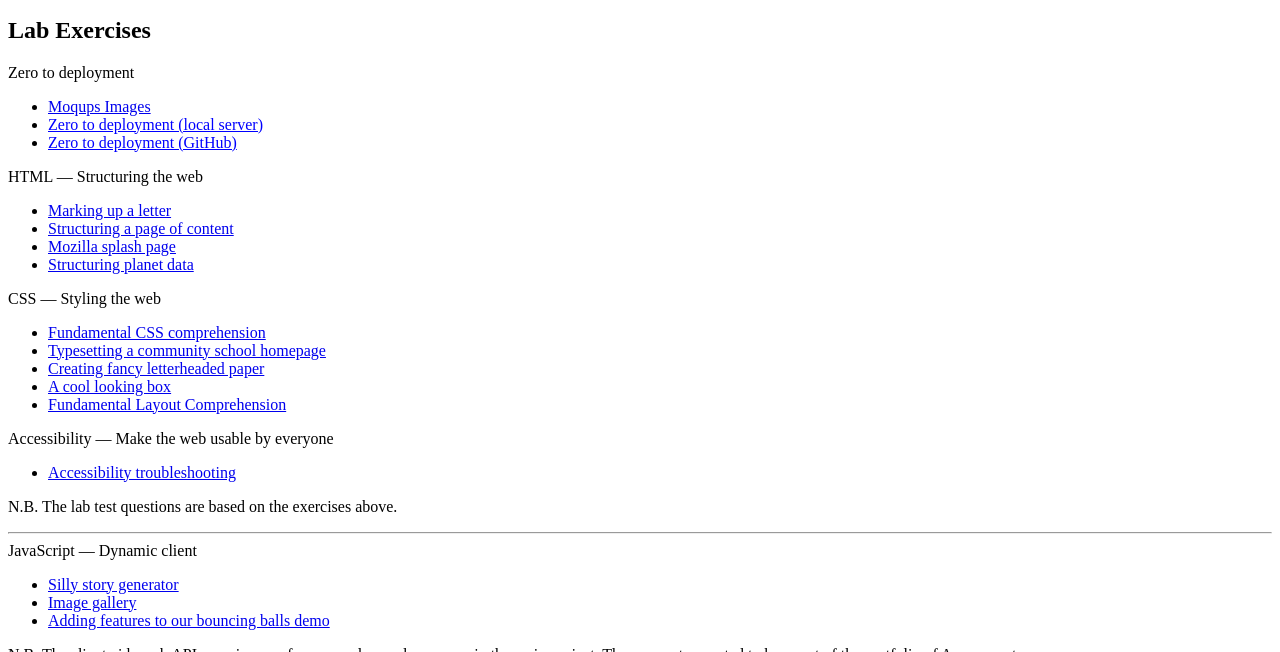
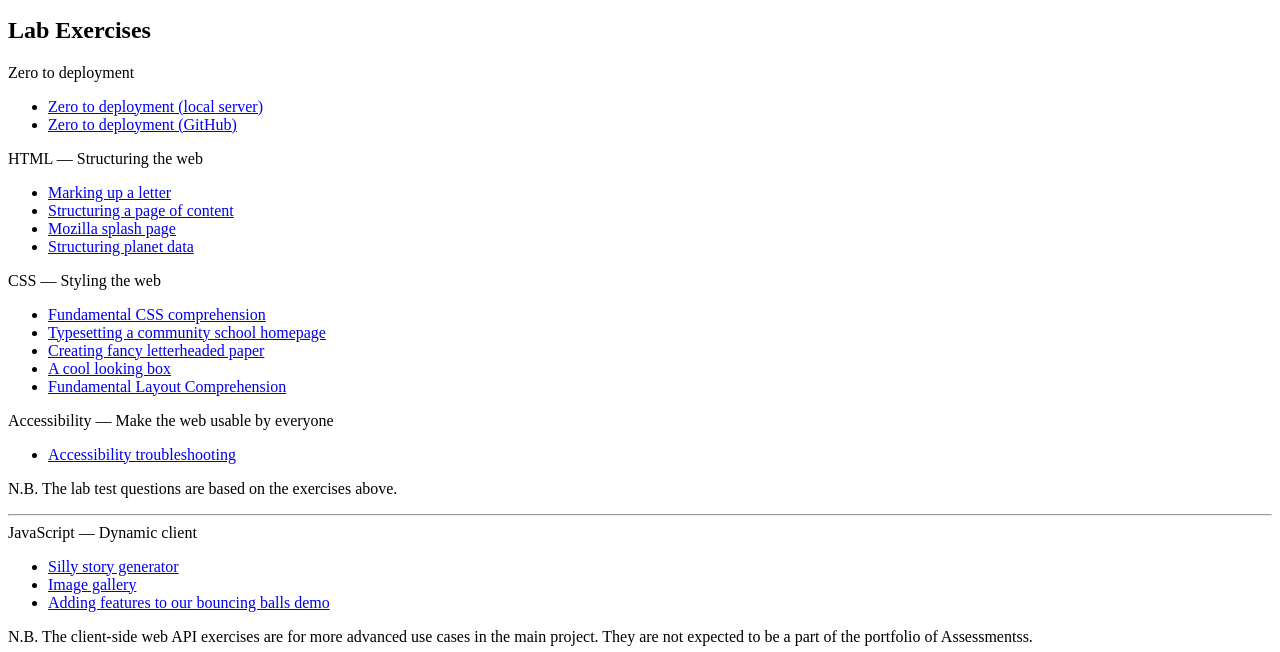
Before and after one commit to yogesh098/WD, a plain HTML site: page home.html in a window 1280 px wide. Shown: the part 148-800 px from the top of the page. Drawn offline with Linux system fonts and the light colour scheme.

Commit message:
Update home.html

```diff
--- a/home.html
+++ b/home.html
@@ -30,16 +30,13 @@
       </h2>
       <header>Zero to deployment</header>
       <ul>
-         <li>
-            <a href="Moqupsimages/moqups.html">
-            Moqups Images</a>
-         </li>
+
          <li>
             <a href="">
                Zero to deployment (local server)</a>
          </li>
          <li>
-            <a href="">
+            <a href="https://github.com/yogesh098/wd">
                Zero to deployment (GitHub)</a>
          </li>
       </ul>
```
